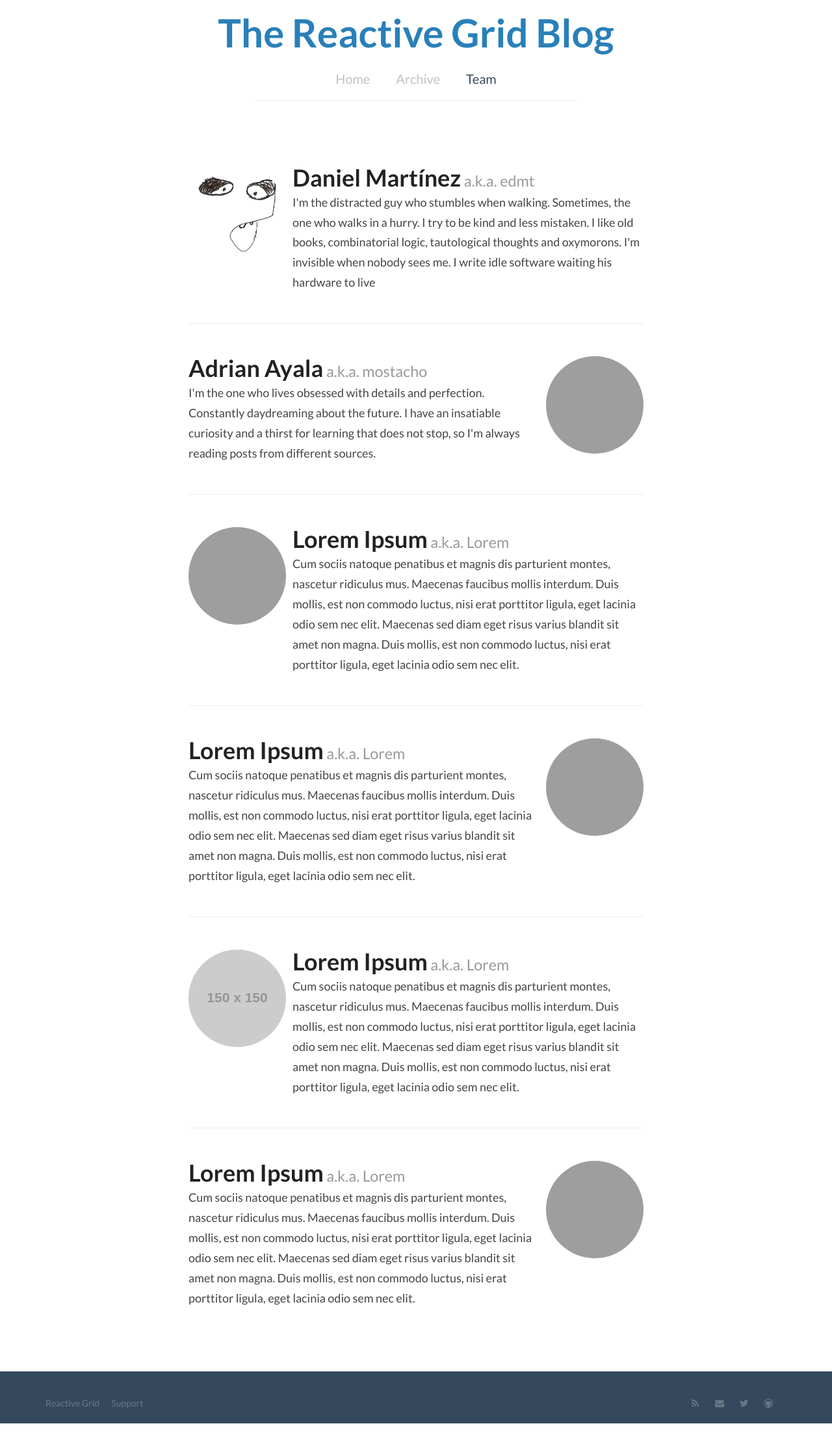
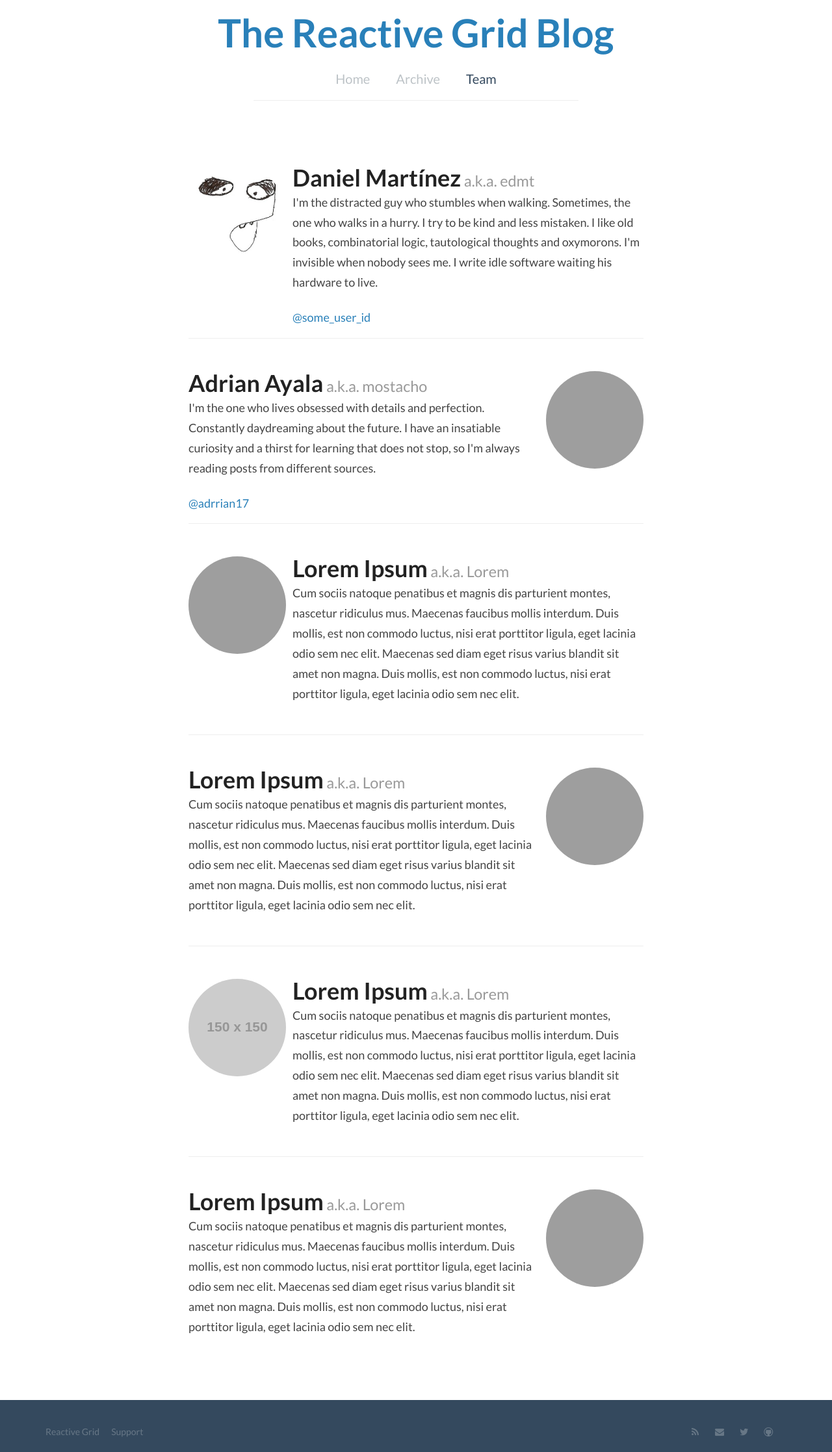
Before and after one commit to edmt/reactivegrid.github.io, a Jekyll site: the page built from team/index.html, in a window 1280 px wide. Shown: the whole page at 65% size. Built offline with Jekyll 4.4.1, drawn with Linux system fonts in a browser that asks for light colours; some web fonts are replaced; Markdown is read by kramdown in place of the engine named in the settings; before the commit the page ends 2190 px from its top, so only the background shows below that; grey boxes are pictures that could not be loaded.

Commit message:
Adds links to Twitter profiles

```diff
--- a/_scss/_team.scss
+++ b/_scss/_team.scss
@@ -5,4 +5,9 @@
     width: 150px;
     height: 150px;
   }
+
+  a {
+    font-size: 18px;
+    color: rgba(41, 128, 185,1.0);
+  }
 }
--- a/_templates/team/index.jade
+++ b/_templates/team/index.jade
@@ -14,7 +14,8 @@
         | Sometimes, the one who walks in a hurry. I try to be kind and less mistaken.
         | I like old books, combinatorial logic, tautological thoughts and oxymorons.
         | I'm invisible when nobody sees me.
-        | I write idle software waiting his hardware to live
+        | I write idle software waiting his hardware to live.
+      a(target="_blank" href='https://twitter.com/some_user_id') @some_user_id
   hr
   .team-member.media
     img.pull-right.media-object.img-circle(src='http://www.gravatar.com/avatar/519d380806da1ac8b7a3814b068956bd.png?s=150')
@@ -25,6 +26,7 @@
         | Constantly daydreaming about the future.
         | I have an insatiable curiosity and a thirst for learning that does not stop,
         | so I'm always reading posts from different sources.
+      a(target="_blank" href='https://twitter.com/adrrian17') @adrrian17
   hr
   .team-member.media
     img.pull-left.media-object.img-circle(src='http://gravatar.com/avatar/a4856ff08e4e12543546a748c4bd25f0?s=150')
--- a/team/index.html
+++ b/team/index.html
@@ -11,8 +11,8 @@ title: Team
         Sometimes, the one who walks in a hurry. I try to be kind and less mistaken.
         I like old books, combinatorial logic, tautological thoughts and oxymorons.
         I'm invisible when nobody sees me.
-        I write idle software waiting his hardware to live
-      </p>
+        I write idle software waiting his hardware to live.
+      </p><a target="_blank" href="https://twitter.com/some_user_id">@some_user_id</a>
     </div>
   </div>
   <hr/>
@@ -24,7 +24,7 @@ title: Team
         Constantly daydreaming about the future.
         I have an insatiable curiosity and a thirst for learning that does not stop,
         so I'm always reading posts from different sources.
-      </p>
+      </p><a target="_blank" href="https://twitter.com/adrrian17">@adrrian17</a>
     </div>
   </div>
   <hr/>
```
Also changed, not shown: css/main.css.
